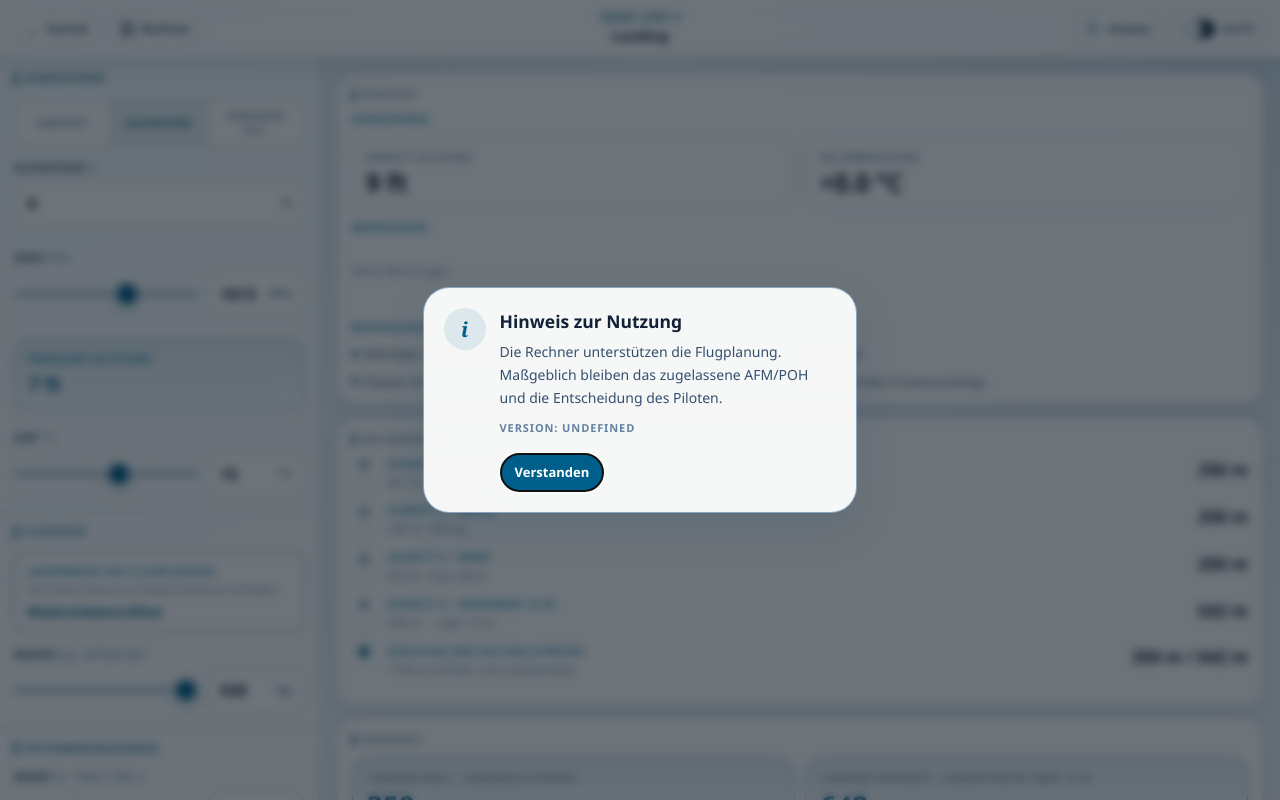
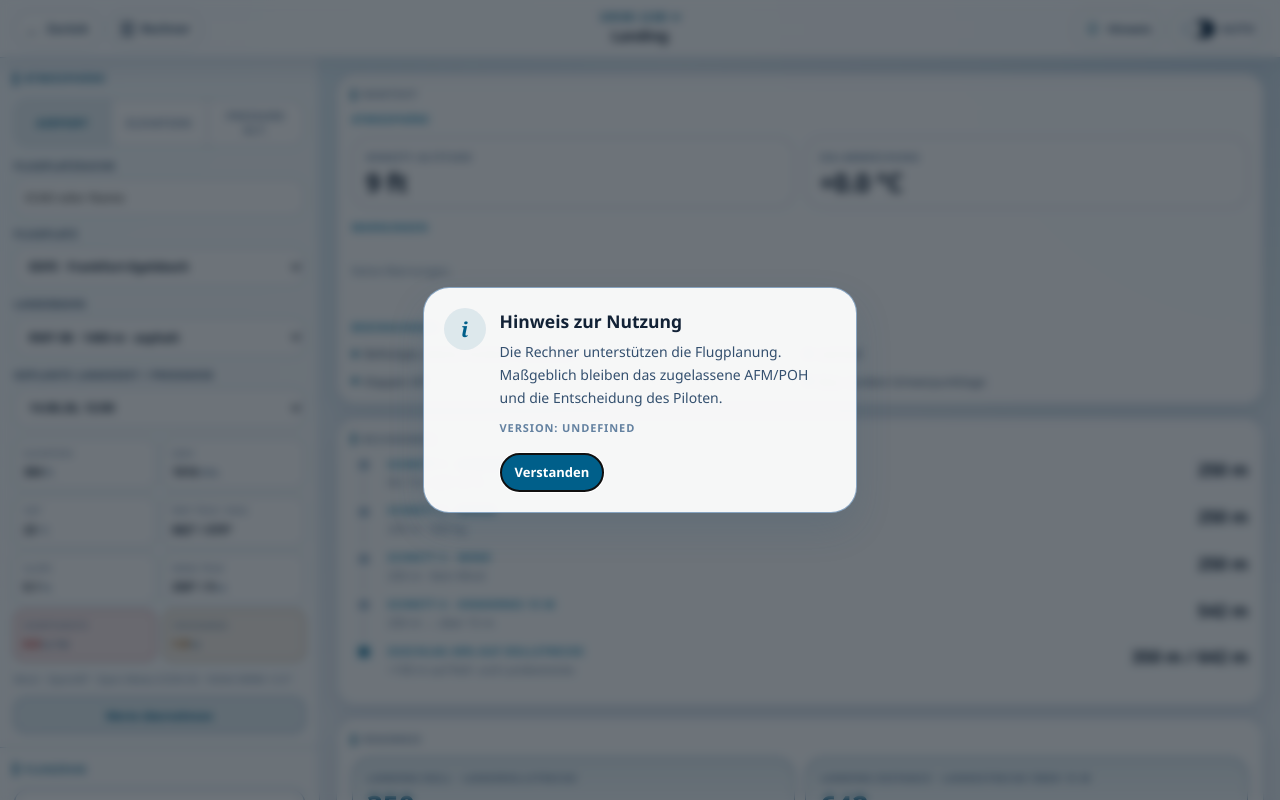
Before and after one commit to aguther/aircraft-performance, a React (Vite) app: page /landing.html in a window 1280 px wide. Shown: the top 800 px of the page. Built offline with nearby package versions, Linux system fonts and the light colour scheme.

Commit message:
feat: improved airport data presentation

```diff
--- a/css/calculator.css
+++ b/css/calculator.css
@@ -624,21 +624,59 @@
   gap: 0.45rem;
 }
 
-.airport-preview span {
+.airport-preview-item {
   display: flex;
   flex-direction: column;
   gap: 0.15rem;
   padding: 0.55rem 0.6rem;
   border: 1px solid var(--border);
   border-radius: 10px;
+  background: var(--bg-card);
+}
+
+.airport-preview-label {
   color: var(--text-dim);
   font-size: 9.5px;
   text-transform: uppercase;
 }
 
-.airport-preview strong {
+.airport-preview-value {
   color: var(--text);
   font-size: 11.5px;
+}
+
+.airport-preview-unit {
+  margin-left: 0.25em;
+  color: var(--text-dim);
+  font-size: 0.82em;
+  font-weight: 700;
+}
+
+.airport-preview-item.headwind {
+  border-color: color-mix(in srgb, var(--green) 42%, var(--border));
+  background: color-mix(in srgb, var(--green) 10%, var(--bg-card));
+}
+
+.airport-preview-item.headwind .airport-preview-value {
+  color: var(--green);
+}
+
+.airport-preview-item.tailwind {
+  border-color: color-mix(in srgb, var(--red) 48%, var(--border));
+  background: color-mix(in srgb, var(--red) 11%, var(--bg-card));
+}
+
+.airport-preview-item.tailwind .airport-preview-value {
+  color: var(--red);
+}
+
+.airport-preview-item.crosswind {
+  border-color: color-mix(in srgb, var(--amber) 44%, var(--border));
+  background: color-mix(in srgb, var(--amber) 9%, var(--bg-card));
+}
+
+.airport-preview-item.crosswind .airport-preview-value {
+  color: var(--amber);
 }
 
 .airport-sources {
--- a/src/components/AirportRunwayInput.tsx
+++ b/src/components/AirportRunwayInput.tsx
@@ -19,7 +19,28 @@ export type AirportRunwayValues = {
 type AirportRunwayOperation = "departure" | "arrival";
 
 function formatDirection(value: number) {
-  return `${Math.round(value).toString().padStart(3, "0")}°`;
+  return Math.round(value).toString().padStart(3, "0");
+}
+
+function AirportPreviewValue({
+  label,
+  value,
+  unit,
+  tone,
+}: {
+  label: string;
+  value: string | number;
+  unit?: string;
+  tone?: "headwind" | "tailwind" | "crosswind";
+}) {
+  return (
+    <div className={`airport-preview-item${tone ? ` ${tone}` : ""}`}>
+      <span className="airport-preview-label">{label}</span>
+      <strong className="airport-preview-value">
+        {value}{unit ? <span className="airport-preview-unit">{unit}</span> : null}
+      </strong>
+    </div>
+  );
 }
 
 export function AirportRunwayInput({
@@ -101,14 +122,19 @@ export function AirportRunwayInput({
         </select>
       </label>
       <div className="airport-preview">
-        <span>Elevation <strong>{airport.elevationFt} ft</strong></span>
-        <span>QNH <strong>{forecast.qnhHpa} hPa</strong></span>
-        <span>OAT <strong>{forecast.temperatureC} °C</strong></span>
-        <span>RWY true / mag <strong>{formatDirection(runway.trueHeadingDeg)} / {formatDirection(runway.magneticHeadingDeg)}</strong></span>
-        <span>Slope <strong>{(runway.slopePercent ?? 0).toFixed(1)}%</strong></span>
-        <span>Wind true <strong>{formatDirection(forecast.windDirectionTrueDeg)} / {forecast.windSpeedKt} kt</strong></span>
-        <span>Komponente <strong>{wind.headwindKt >= 0 ? `${wind.headwindKt.toFixed(1)} kt HW` : `${Math.abs(wind.headwindKt).toFixed(1)} kt TW`}</strong></span>
-        <span>Crosswind <strong>{Math.abs(wind.crosswindKt).toFixed(1)} kt</strong></span>
+        <AirportPreviewValue label="Elevation" value={airport.elevationFt} unit="ft" />
+        <AirportPreviewValue label="QNH" value={forecast.qnhHpa} unit="hPa" />
+        <AirportPreviewValue label="OAT" value={forecast.temperatureC} unit="°C" />
+        <AirportPreviewValue label="RWY true / mag" value={`${formatDirection(runway.trueHeadingDeg)}° / ${formatDirection(runway.magneticHeadingDeg)}°`} />
+        <AirportPreviewValue label="Slope" value={(runway.slopePercent ?? 0).toFixed(1)} unit="%" />
+        <AirportPreviewValue label="Wind true" value={`${formatDirection(forecast.windDirectionTrueDeg)}° / ${forecast.windSpeedKt}`} unit="kt" />
+        <AirportPreviewValue
+          label="Komponente"
+          value={Math.abs(wind.headwindKt).toFixed(1)}
+          unit={`kt ${wind.headwindKt >= 0 ? "HW" : "TW"}`}
+          tone={wind.headwindKt >= 0 ? "headwind" : "tailwind"}
+        />
+        <AirportPreviewValue label="Crosswind" value={Math.abs(wind.crosswindKt).toFixed(1)} unit="kt" tone="crosswind" />
       </div>
       <div className="airport-sources">
         Mock · {airport.source.provider} · {forecast.source.provider} {forecast.source.model} · {declination.source.provider} {declination.source.model} {declination.declinationDeg >= 0 ? "+" : ""}{declination.declinationDeg.toFixed(1)}°
--- a/src/pages/LandingPage.tsx
+++ b/src/pages/LandingPage.tsx
@@ -320,7 +320,7 @@ function ChartCard({ inputs, result, exportContext }: { inputs: LandingInputs; r
 
 export function LandingPage() {
   const { flightPlan } = useFlightPlan();
-  const [pressureAltitudeMode, setPressureAltitudeMode] = useState<PressureAltitudeMode>("qnh");
+  const [pressureAltitudeMode, setPressureAltitudeMode] = useState<PressureAltitudeMode>("airport");
   const [elevationFt, setElevationFt] = useState(0);
   const [qnhHpa, setQnhHpa] = useState(1013);
   const [directPressureAltitudeFt, setDirectPressureAltitudeFt] = useState(0);
--- a/src/pages/TakeoffPage.tsx
+++ b/src/pages/TakeoffPage.tsx
@@ -318,7 +318,7 @@ function ChartCard({ inputs, result, exportContext }: { inputs: TakeoffInputs; r
 
 export function TakeoffPage() {
   const { flightPlan } = useFlightPlan();
-  const [pressureAltitudeMode, setPressureAltitudeMode] = useState<PressureAltitudeMode>("qnh");
+  const [pressureAltitudeMode, setPressureAltitudeMode] = useState<PressureAltitudeMode>("airport");
   const [elevationFt, setElevationFt] = useState(0);
   const [qnhHpa, setQnhHpa] = useState(1013);
   const [directPressureAltitudeFt, setDirectPressureAltitudeFt] = useState(0);
```
Also changed, not shown: 2 other files (tests, documents, lock files or other folders).
